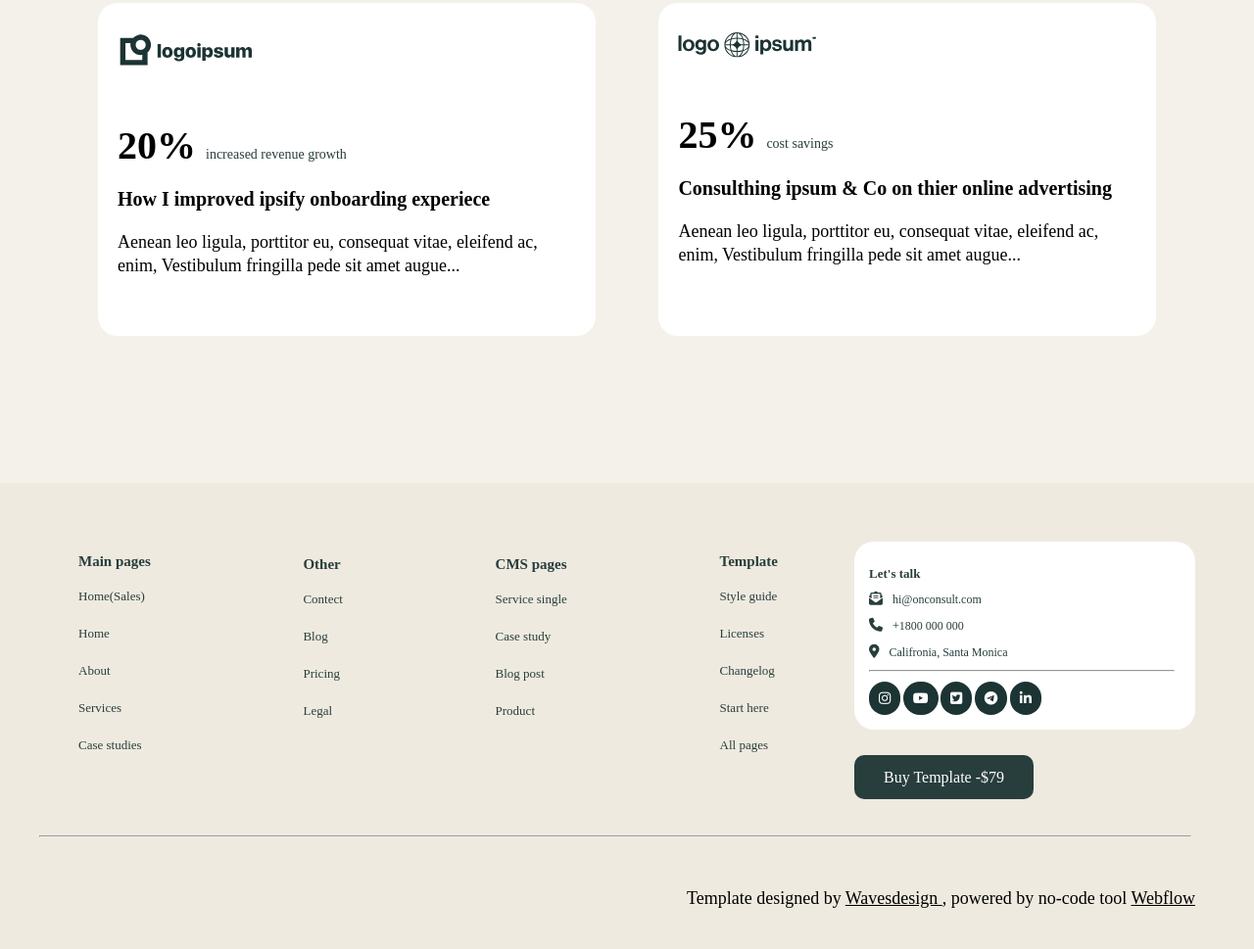
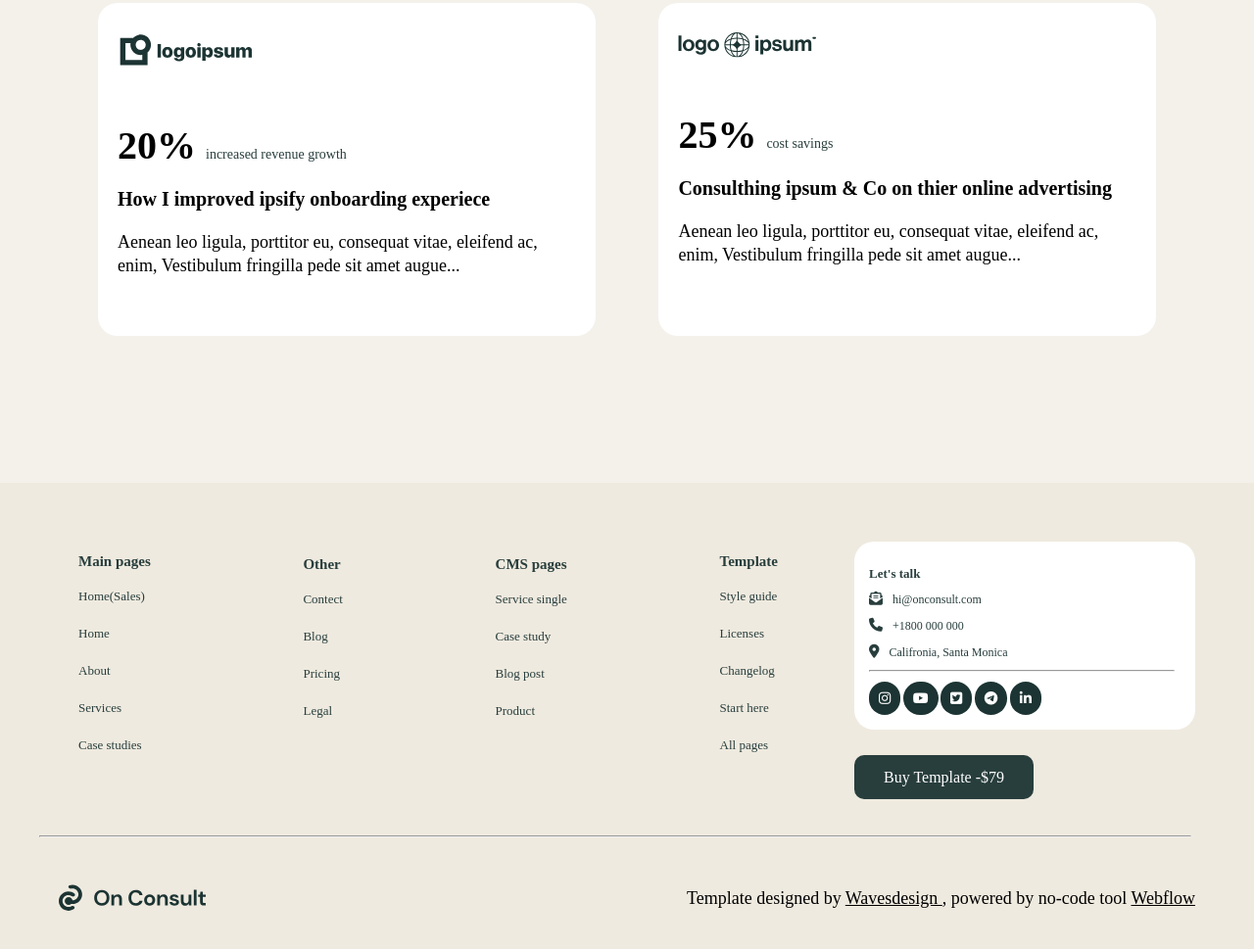
Before and after one commit to Abhishek007github/webside, a plain HTML site: page index.html in a window 1280 px wide. Shown: the part 5917-6886 px from the top of the page at 98% size. Drawn offline with Linux system fonts and the light colour scheme; the site is published under a folder, as on GitHub Pages, so addresses that start at the root find nothing.

Commit message:
Update index.html

```diff
--- a/index.html
+++ b/index.html
@@ -400,7 +400,7 @@
 
              <hr>
              <footer class="flax">
-              <img src="/img/Logo On Consult Webflow Template.svg" alt="">
+              <img src="img/Logo On Consult Webflow Template.svg" alt="">
               <p class="paragraph">Template designed by <span>Wavesdesign </span>, powered by no-code tool <span>Webflow</span> </p>
              </footer>
 </section>
```
